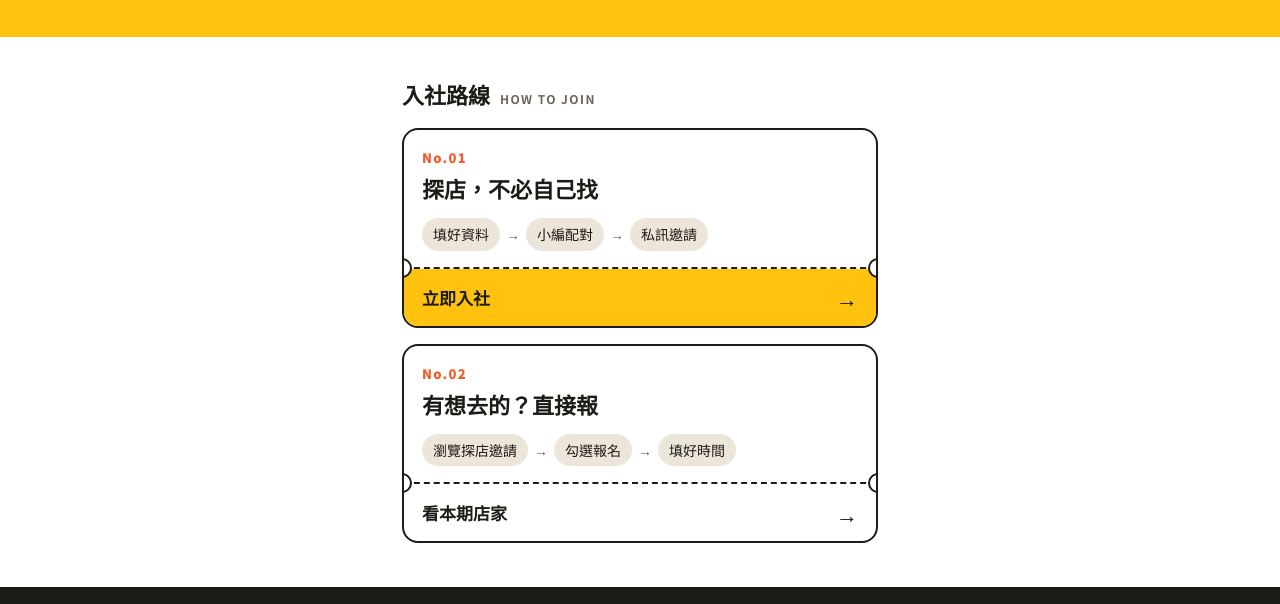
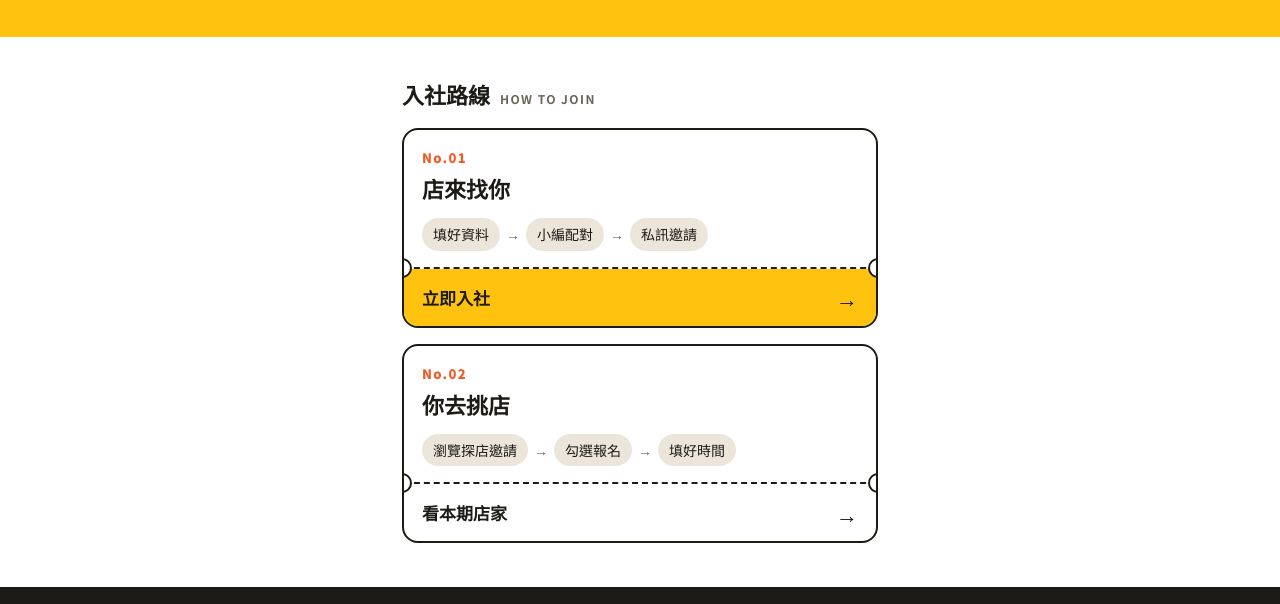
Before and after one commit to twopenrice-ai/kol-form, a plain HTML site: page guide.html in a window 1280 px wide. Shown: the part 196-800 px from the top of the page. Drawn offline with Linux system fonts and the light colour scheme.

Commit message:
Update guide.html

```diff
--- a/guide.html
+++ b/guide.html
@@ -80,7 +80,7 @@ body{margin:0;background:var(--paper);color:var(--ink);font-family:"Noto Sans TC
     <article class="ticket hot">
       <div class="body">
         <div class="no">No.01</div>
-        <h3>探店，不必自己找</h3>
+        <h3>店來找你</h3>
         <ol class="flow"><li>填好資料</li><li class="to">→</li><li>小編配對</li><li class="to">→</li><li>私訊邀請</li></ol>
       </div>
       <div class="stub"><a href="https://liff.line.me/2010886104-ALoRi8QM">立即入社<span aria-hidden="true">→</span></a></div>
@@ -89,7 +89,7 @@ body{margin:0;background:var(--paper);color:var(--ink);font-family:"Noto Sans TC
     <article class="ticket">
       <div class="body">
         <div class="no">No.02</div>
-        <h3>有想去的？直接報</h3>
+        <h3>你去挑店</h3>
         <ol class="flow"><li>瀏覽探店邀請</li><li class="to">→</li><li>勾選報名</li><li class="to">→</li><li>填好時間</li></ol>
       </div>
       <div class="stub"><a href="https://liff.line.me/2010886104-EBOWsl9I">看本期店家<span aria-hidden="true">→</span></a></div>
```
